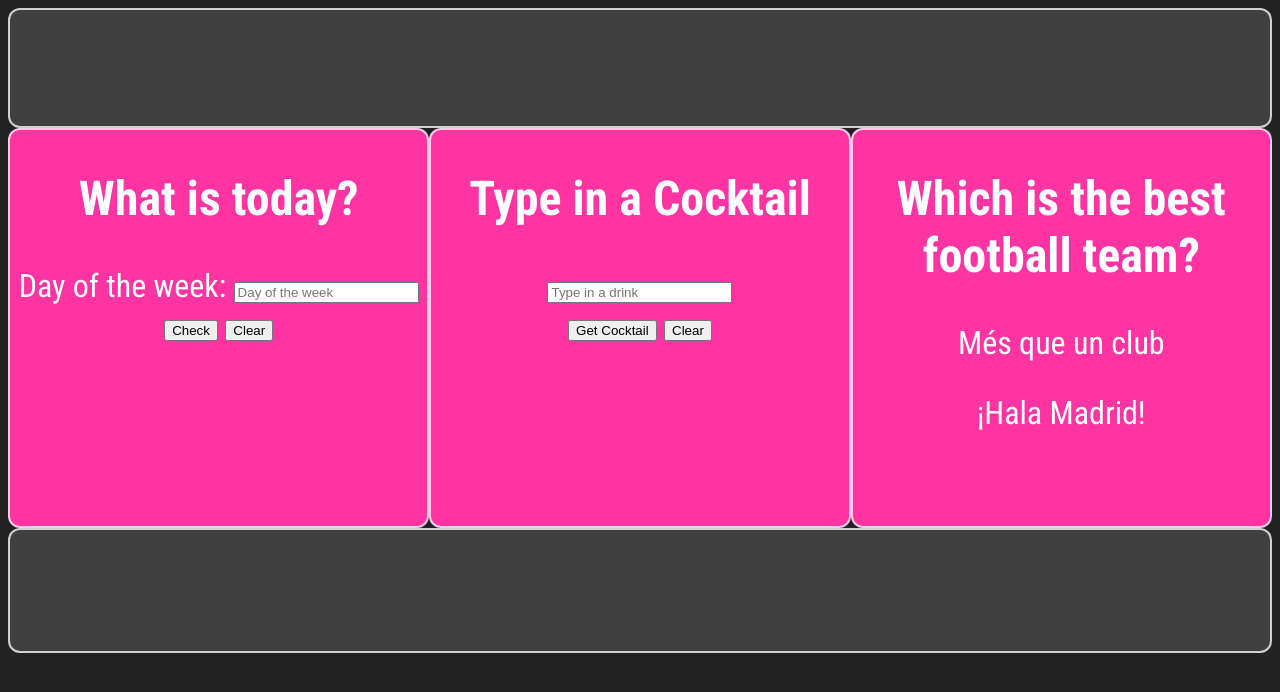
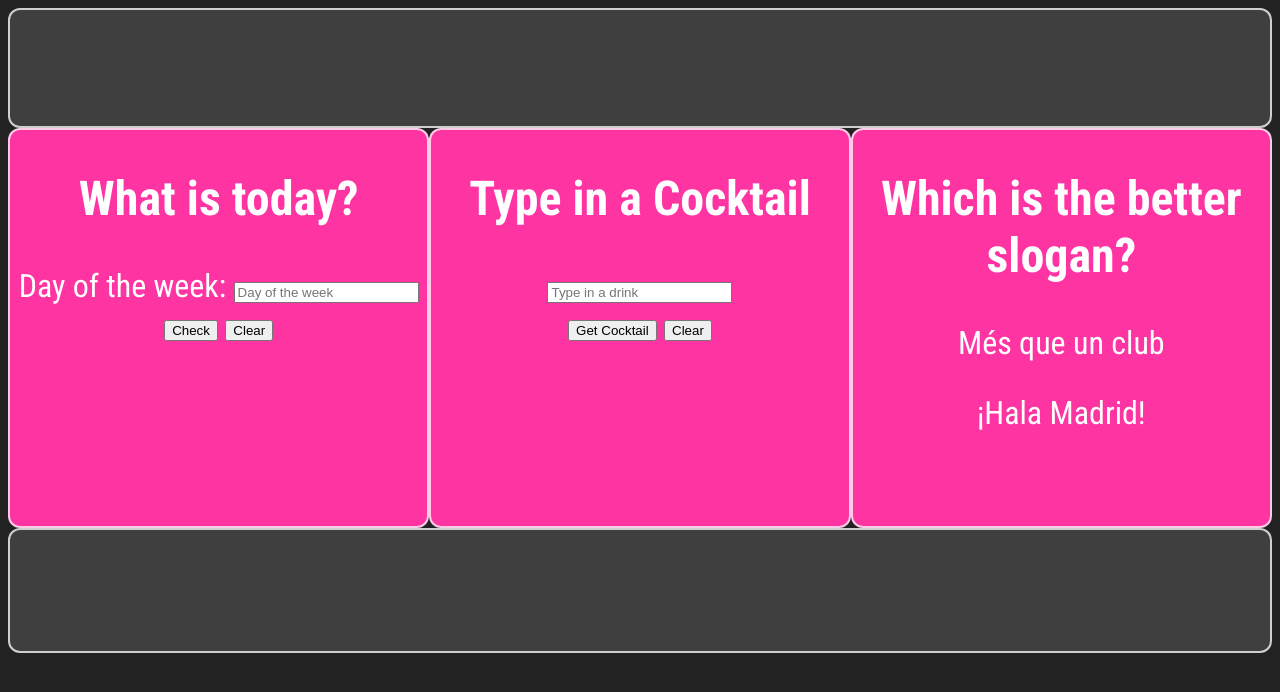
Before and after one commit to amirihoare/responsive-basics, a plain HTML site: page index.html in a window 1280 px wide. Drawn offline with Linux system fonts and the light colour scheme.

Commit message:
changed section 3's question

```diff
--- a/index.html
+++ b/index.html
@@ -43,7 +43,7 @@
     </section>
     <!-- section 3 -->
     <section class="three">
-        <h1>Which is the best football team? </h1>
+        <h1>Which is the better slogan? </h1>
         <p class="team barca">Més que un club</p>
         <p class="team madrid">¡Hala Madrid!</p>
     </section>
```
